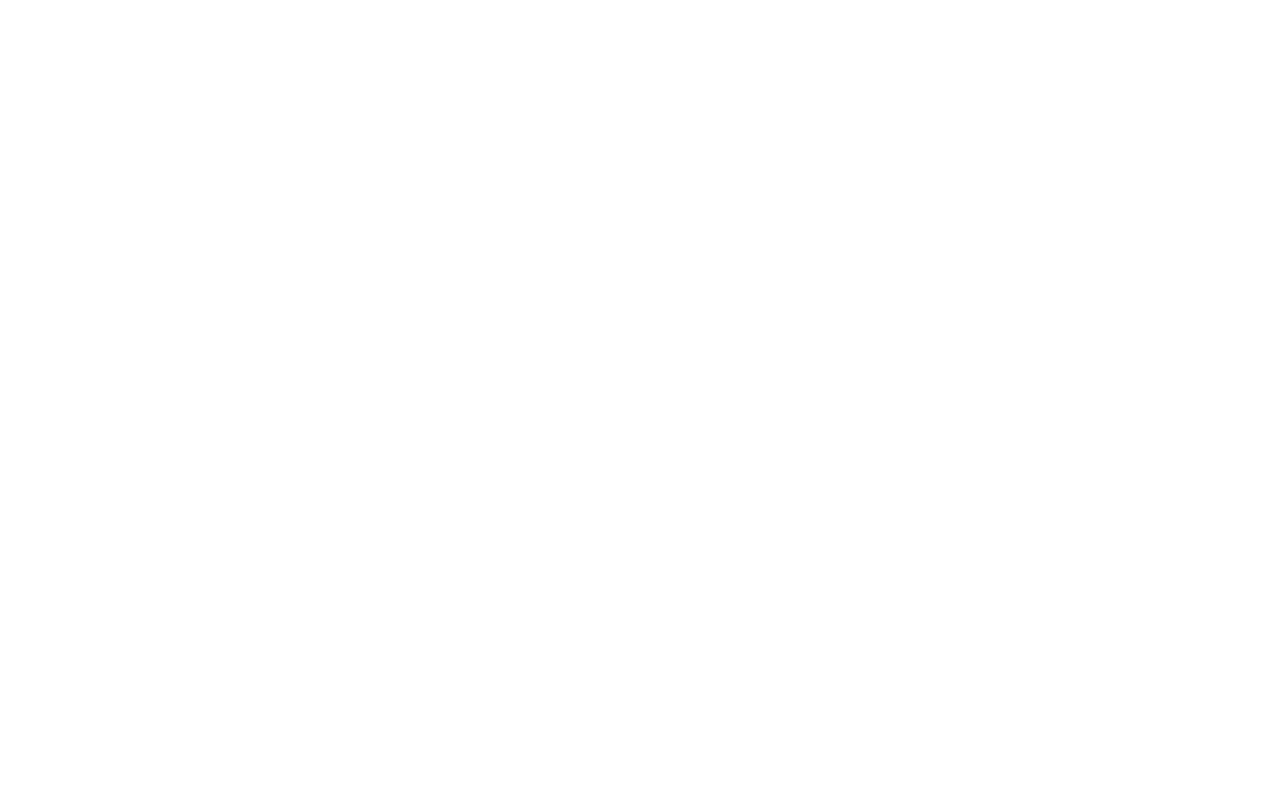
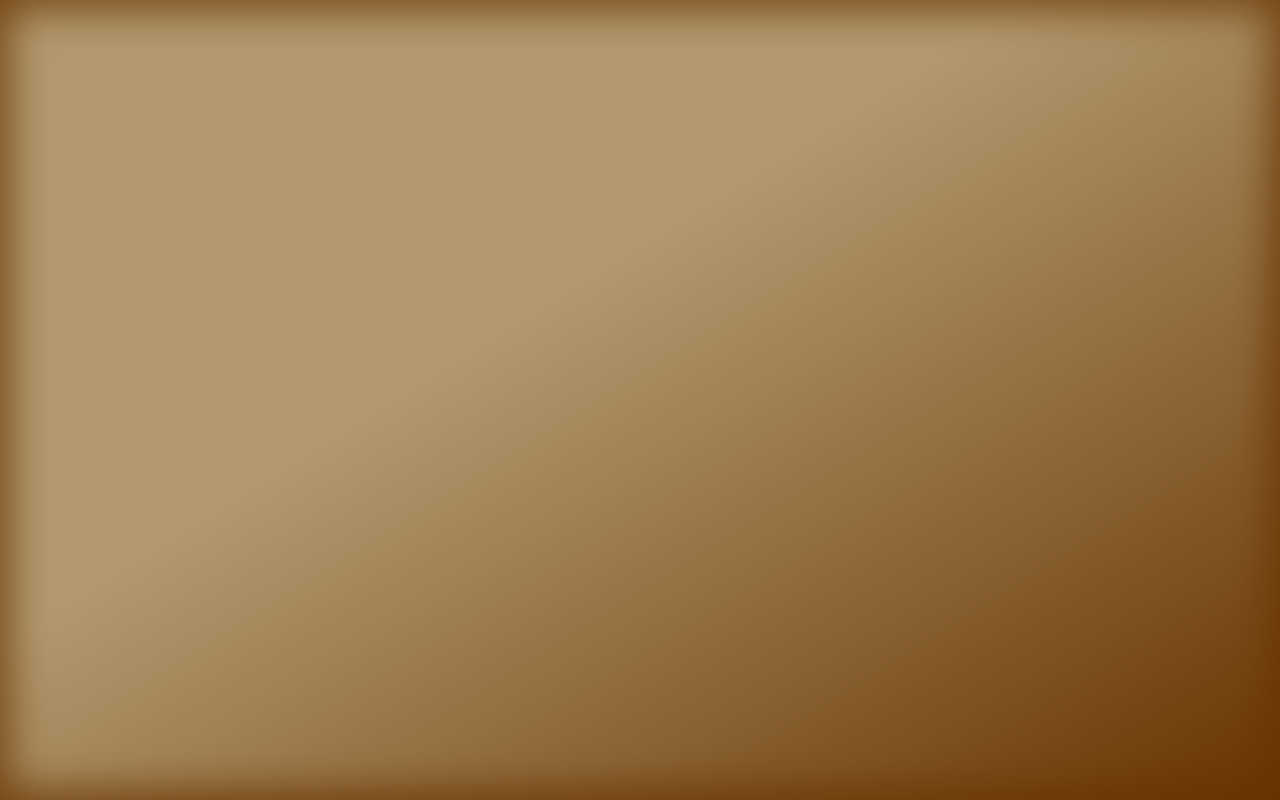
Before and after one commit to Andriikryl/memory-game, a Next.js app: page / in a window 1280 px wide. Built offline with nearby package versions, Linux system fonts and the light colour scheme.

Commit message:
add css-globals

```diff
--- a/src/app/globals.css
+++ b/src/app/globals.css
@@ -0,0 +1,100 @@
+/* Box sizing rules */
+*,
+*::before,
+*::after {
+  box-sizing: border-box;
+}
+
+main{
+  overflow: hidden;
+  position: relative;
+  z-index: 20;
+}
+
+/* Prevent font size inflation */
+html {
+  -moz-text-size-adjust: none;
+  -webkit-text-size-adjust: none;
+  text-size-adjust: none;
+}
+
+/* Remove default margin in favour of better control in authored CSS */
+body, h1, h2, h3, h4, h5, p,
+figure, blockquote, dl, dd {
+  margin: 0;
+  padding: 0;
+}
+
+/* Remove list styles on ul, ol elements with a list role, which suggests default styling will be removed */
+ul[role='list'],
+ol[role='list'] {
+  list-style: none;
+}
+
+/* Set core body defaults */
+body {
+  min-height: 100vh;
+  line-height: 1.5;
+  background: hsl(37, 31%, 57%);
+  position: relative;
+  overflow-x: hidden;
+}
+
+body::after{
+  content: "";
+  display: block;
+  position: absolute;
+  width: 100%;
+  height: 100%;
+  top: 0;
+  box-shadow: inset 0 0 40px 10px hsla(0, 0%, 0%, 0.8);
+  background-image:url(https://garden.bradwoods.io/images/noise.webp);
+  background: linear-gradient(
+    to bottom right,
+    hsla(0, 0%, 0%, 0) 40%,
+    hsla(0, 0%, 0%, 1)
+);
+  mix-blend-mode: overlay;
+  z-index: -1;
+}
+
+/* Set shorter line heights on headings and interactive elements */
+h1, h2, h3, h4, h5
+button, input, label {
+  line-height: 1.1;
+}
+
+/* Balance text wrapping on headings */
+h1, h2,
+h3, h4, h5 {
+  text-wrap: balance;
+}
+
+/* A elements that don't have a class get default styles */
+a:not([class]) {
+  text-decoration-skip-ink: auto;
+  color: currentColor;
+}
+
+/* Make images easier to work with */
+img,
+picture {
+  max-width: 100%;
+  display: block;
+}
+
+/* Inherit fonts for inputs and buttons */
+input, button,
+textarea, select {
+  font: inherit;
+}
+
+/* Make sure textareas without a rows attribute are not tiny */
+textarea:not([rows]) {
+  min-height: 10em;
+}
+
+/* Anything that has been anchored to should have extra scroll margin */
+:target {
+  scroll-margin-block: 5ex;
+}
```
